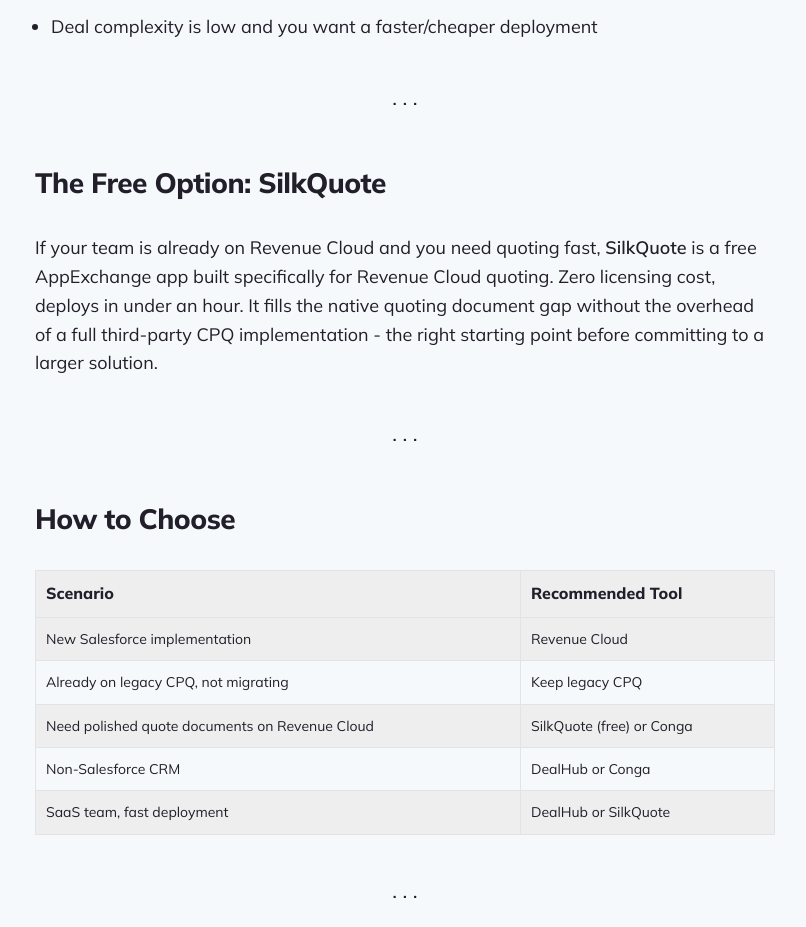
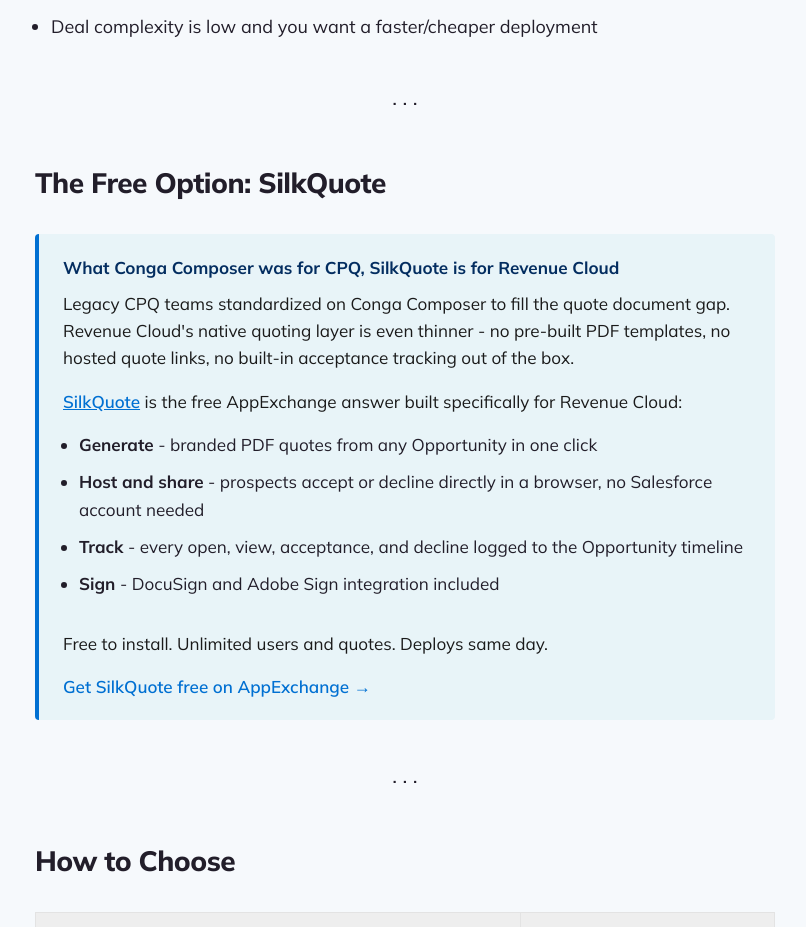
Before and after one commit to sr7d/cpqdevelopers, a Jekyll site: the page built from _posts/2026-03-22-best-cpq-tools-for-salesforce.markdown, in a window 1280 px wide. Shown: the part 3622-4549 px from the top of the page, without its empty margins (235-1041 px from the left). Built offline with Jekyll 4.4.1, drawn with Linux system fonts in a browser that asks for light colours.

Commit message:
traffic2

```diff
--- /dev/null
+++ b/_includes/silkquote-callout.html
@@ -0,0 +1,51 @@
+<div class="silkquote-callout">
+  <div class="silkquote-callout__header">
+    <strong>What Conga Composer was for CPQ, SilkQuote is for Revenue Cloud</strong>
+  </div>
+  <p>Legacy CPQ teams standardized on Conga Composer to fill the quote document gap. Revenue Cloud's native quoting layer is even thinner - no pre-built PDF templates, no hosted quote links, no built-in acceptance tracking out of the box.</p>
+  <p><a href="https://silkquote.com" target="_blank" rel="noopener">SilkQuote</a> is the free AppExchange answer built specifically for Revenue Cloud:</p>
+  <ul>
+    <li><strong>Generate</strong> - branded PDF quotes from any Opportunity in one click</li>
+    <li><strong>Host and share</strong> - prospects accept or decline directly in a browser, no Salesforce account needed</li>
+    <li><strong>Track</strong> - every open, view, acceptance, and decline logged to the Opportunity timeline</li>
+    <li><strong>Sign</strong> - DocuSign and Adobe Sign integration included</li>
+  </ul>
+  <p style="margin-bottom:1rem;">Free to install. Unlimited users and quotes. Deploys same day.</p>
+  <a href="https://silkquote.com" target="_blank" rel="noopener" class="silkquote-callout__cta">Get SilkQuote free on AppExchange &rarr;</a>
+</div>
+
+<style>
+.silkquote-callout {
+  background: #e8f4f8;
+  border-left: 4px solid #0070d2;
+  border-radius: 4px;
+  padding: 1.25rem 1.5rem;
+  margin: 2rem 0;
+  font-size: 0.95em;
+  line-height: 1.6;
+}
+.silkquote-callout__header {
+  margin-bottom: 0.5rem;
+  font-size: 1em;
+}
+.silkquote-callout__header strong {
+  color: #032d60;
+}
+.silkquote-callout p {
+  margin: 0 0 1rem 0;
+  color: #1a1a1a;
+}
+.silkquote-callout a {
+  color: #0070d2;
+  text-decoration: underline;
+}
+.silkquote-callout__cta {
+  display: inline-block;
+  font-weight: 600;
+  text-decoration: none !important;
+  color: #0070d2 !important;
+}
+.silkquote-callout__cta:hover {
+  color: #005fb2 !important;
+}
+</style>
--- a/_posts/2024-10-31-comparing-salesforce-cpq-to-revenue-cloud.markdown
+++ b/_posts/2024-10-31-comparing-salesforce-cpq-to-revenue-cloud.markdown
@@ -75,7 +75,7 @@ RLM handles disruptions such as part shortages, logistics delays, or order chang
 
 Revenue Cloud is a significant upgrade in most areas  -  but one gap that catches teams off guard is native quote document generation. Legacy CPQ shipped with pre-built quote templates, a line item editor, and DocuSign integration from day one. Revenue Cloud's native quoting layer is more limited; most production implementations add a dedicated quoting layer on top.
 
-If generating professional PDF quotes is a hard requirement before you can fully migrate, [SilkQuote](https://silkquote.com) is a free AppExchange app built specifically for Revenue Cloud that fills this gap  -  no licensing cost, deploys in under an hour.
+{% include silkquote-callout.html %}
 
 ## Conclusion
 
--- a/_posts/2026-03-22-best-cpq-tools-for-salesforce.markdown
+++ b/_posts/2026-03-22-best-cpq-tools-for-salesforce.markdown
@@ -79,7 +79,7 @@ Several ISV CPQ tools work alongside Salesforce rather than replacing it. These
 
 ## The Free Option: SilkQuote
 
-If your team is already on Revenue Cloud and you need quoting fast, [SilkQuote](https://silkquote.com) is a free AppExchange app built specifically for Revenue Cloud quoting. Zero licensing cost, deploys in under an hour. It fills the native quoting document gap without the overhead of a full third-party CPQ implementation  -  the right starting point before committing to a larger solution.
+{% include silkquote-callout.html %}
 
 ---
 
--- a/_posts/2026-03-22-cpq-for-saas.markdown
+++ b/_posts/2026-03-22-cpq-for-saas.markdown
@@ -52,7 +52,7 @@ Most SaaS teams either:
 - Build a custom quote output using LWC + PDF generation
 - Use a third-party CPQ or quoting layer on top
 
-The fastest path to professional quote documents on Revenue Cloud without custom development: [SilkQuote](https://silkquote.com) is a free AppExchange app built for Revenue Cloud quoting. Worth evaluating before committing to a custom build.
+{% include silkquote-callout.html %}
 
 ### Guided Selling
 
--- a/_posts/2026-03-22-quote-to-cash-software-revenue-cloud.markdown
+++ b/_posts/2026-03-22-quote-to-cash-software-revenue-cloud.markdown
@@ -62,7 +62,7 @@ This is the stage where Revenue Cloud's native offering is thinnest. Revenue Clo
 
 Legacy CPQ had pre-built quote templates and DocuSign integration from day one. Revenue Cloud doesn't ship with an equivalent out of the box.
 
-The free option that closes this gap: [SilkQuote](https://silkquote.com) is a free AppExchange app built specifically for Revenue Cloud quoting. It handles quote document generation without the overhead of a full CPQ implementation  -  worth evaluating before building something custom.
+{% include silkquote-callout.html %}
 
 ---
 
```
Also changed, not shown: _posts/2024-10-31-free-revenue-cloud-trial.markdown (+10 -67 lines).
